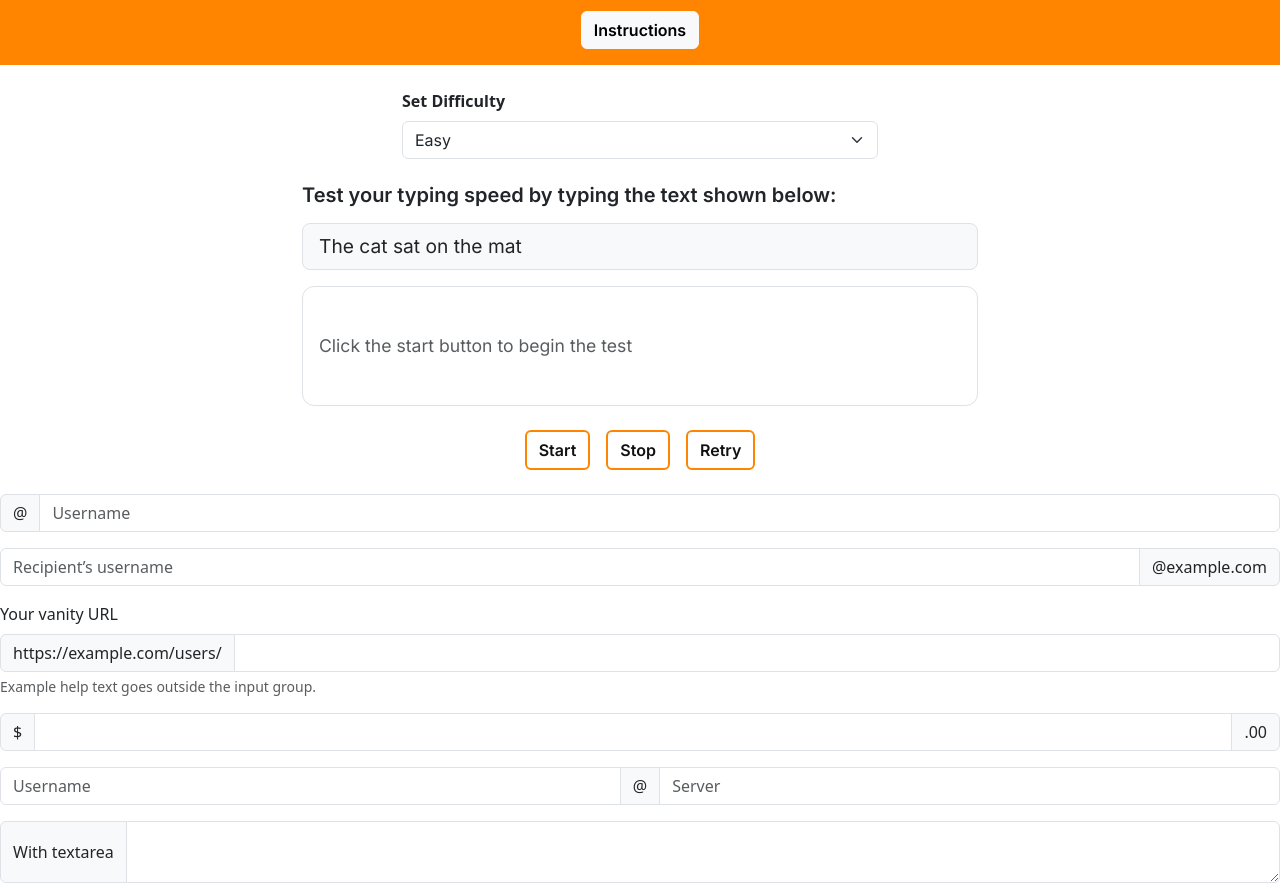
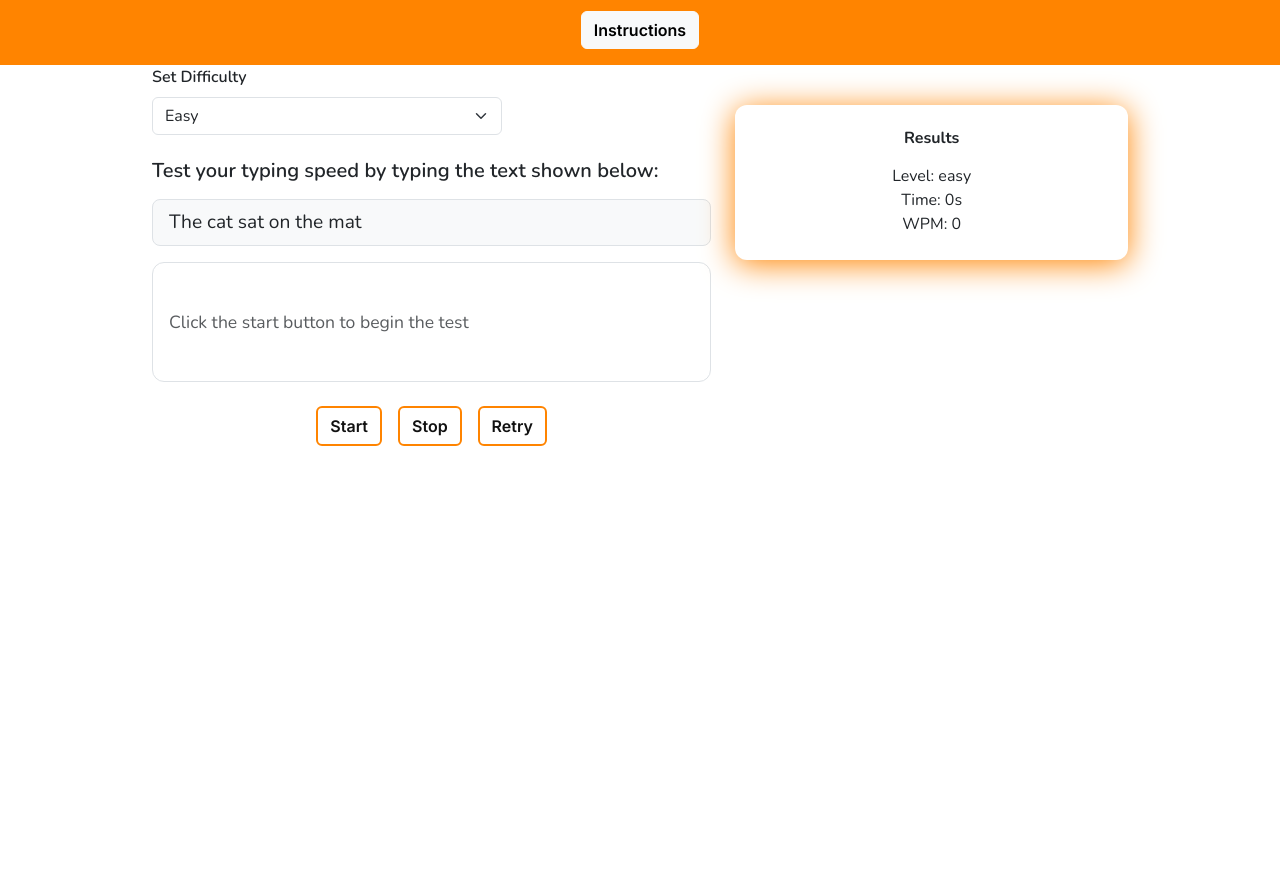
Before and after one commit to bethneyanderson/TypeRacer, a plain HTML site: page index.html in a window 1280 px wide. Shown: the part 77-960 px from the top of the page. After the commit the page ends 800 px from the top, so only its background shows below. Drawn offline with nearby package versions, Linux system fonts and the light colour scheme.

```diff
--- a/index.html
+++ b/index.html
@@ -20,7 +20,7 @@
       rel="stylesheet" />
     <title>TypeRacer</title>
   </head>
-  <body>
+  <body style="font-family: 'Nunito', sans-serif">
     <header
       style="
         background-color: #ff8400;
@@ -44,29 +44,28 @@
       </button>
     </header>
 
-    <div class="container mt-4" style="max-width: 500px">
-      <div class="mb-4">
+    <div class="container" style="max-width: 1000px">
+      <div class="row align-items-start">
+        <div class="col-lg-7 col-md-7 col-12">
+          <div class="mb-4" style="max-width: 350px">
             <label
               for="difficulty-select"
               class="form-label"
-          style="font-weight: 600"
+              style="font-weight: 600; font-family: 'Nunito', sans-serif"
               >Set Difficulty</label
             >
             <select
               class="form-select"
               id="difficulty-select"
-          style="font-family: 'Inter', sans-serif">
+              style="font-family: 'Nunito', sans-serif">
               <option value="easy">Easy</option>
               <option value="medium">Medium</option>
               <option value="hard">Hard</option>
             </select>
           </div>
-    </div>
-
-    <div class="container" style="max-width: 700px">
           <h5
             class="mt-4 mb-3"
-        style="font-family: 'Inter', sans-serif; font-weight: 600">
+            style="font-family: 'Nunito', sans-serif; font-weight: 600">
             Test your typing speed by typing the text shown below:
           </h5>
           <div class="mb-3">
@@ -78,7 +77,7 @@
               style="
                 background: #f8f9fa;
                 font-size: 1.2rem;
-            font-family: 'Inter', sans-serif;
+                font-family: 'Nunito', sans-serif;
               " />
           </div>
           <div class="mb-4">
@@ -88,7 +87,7 @@
               placeholder="Click the start button to begin the test"
               style="
                 font-size: 1.1rem;
-            font-family: 'Inter', sans-serif;
+                font-family: 'Nunito', sans-serif;
                 height: 120px;
                 border-radius: 12px;
               " />
@@ -129,71 +128,35 @@
             </button>
           </div>
         </div>
-
-    <div class="input-group mb-3">
-      <span class="input-group-text" id="basic-addon1">@</span>
-      <input
-        type="text"
-        class="form-control"
-        placeholder="Username"
-        aria-label="Username"
-        aria-describedby="basic-addon1" />
+        <div class="col-lg-5 col-md-5 col-12">
+          <div
+            class="p-4 mb-4"
+            style="
+              border: none;
+              border-radius: 12px;
+              background: #fff;
+              box-shadow: 0 4px 32px 0 #ff8400;
+              text-align: center;
+              margin-top: 2.5rem;
+            ">
+            <h6
+              style="
+                font-family: 'Nunito', sans-serif;
+                font-weight: 700;
+                margin-bottom: 1rem;
+              ">
+              Results
+            </h6>
+            <div style="font-family: 'Nunito', sans-serif; font-size: 1rem">
+              <div>Level: easy</div>
+              <div>Time: 0s</div>
+              <div>WPM: 0</div>
             </div>
-
-    <div class="input-group mb-3">
-      <input
-        type="text"
-        class="form-control"
-        placeholder="Recipient’s username"
-        aria-label="Recipient’s username"
-        aria-describedby="basic-addon2" />
-      <span class="input-group-text" id="basic-addon2">@example.com</span>
           </div>
-
-    <div class="mb-3">
-      <label for="basic-url" class="form-label">Your vanity URL</label>
-      <div class="input-group">
-        <span class="input-group-text" id="basic-addon3"
-          >https://example.com/users/</span
-        >
-        <input
-          type="text"
-          class="form-control"
-          id="basic-url"
-          aria-describedby="basic-addon3 basic-addon4" />
         </div>
-      <div class="form-text" id="basic-addon4">
-        Example help text goes outside the input group.
       </div>
     </div>
 
-    <div class="input-group mb-3">
-      <span class="input-group-text">$</span>
-      <input
-        type="text"
-        class="form-control"
-        aria-label="Amount (to the nearest dollar)" />
-      <span class="input-group-text">.00</span>
-    </div>
-
-    <div class="input-group mb-3">
-      <input
-        type="text"
-        class="form-control"
-        placeholder="Username"
-        aria-label="Username" />
-      <span class="input-group-text">@</span>
-      <input
-        type="text"
-        class="form-control"
-        placeholder="Server"
-        aria-label="Server" />
-    </div>
-
-    <div class="input-group">
-      <span class="input-group-text">With textarea</span>
-      <textarea class="form-control" aria-label="With textarea"></textarea>
-    </div>
     <script
       src="https://kit.fontawesome.com/a3ffa70fd5.js"
       crossorigin="anonymous"></script>
```
Lines whose indentation alone changed are shown as unchanged.
